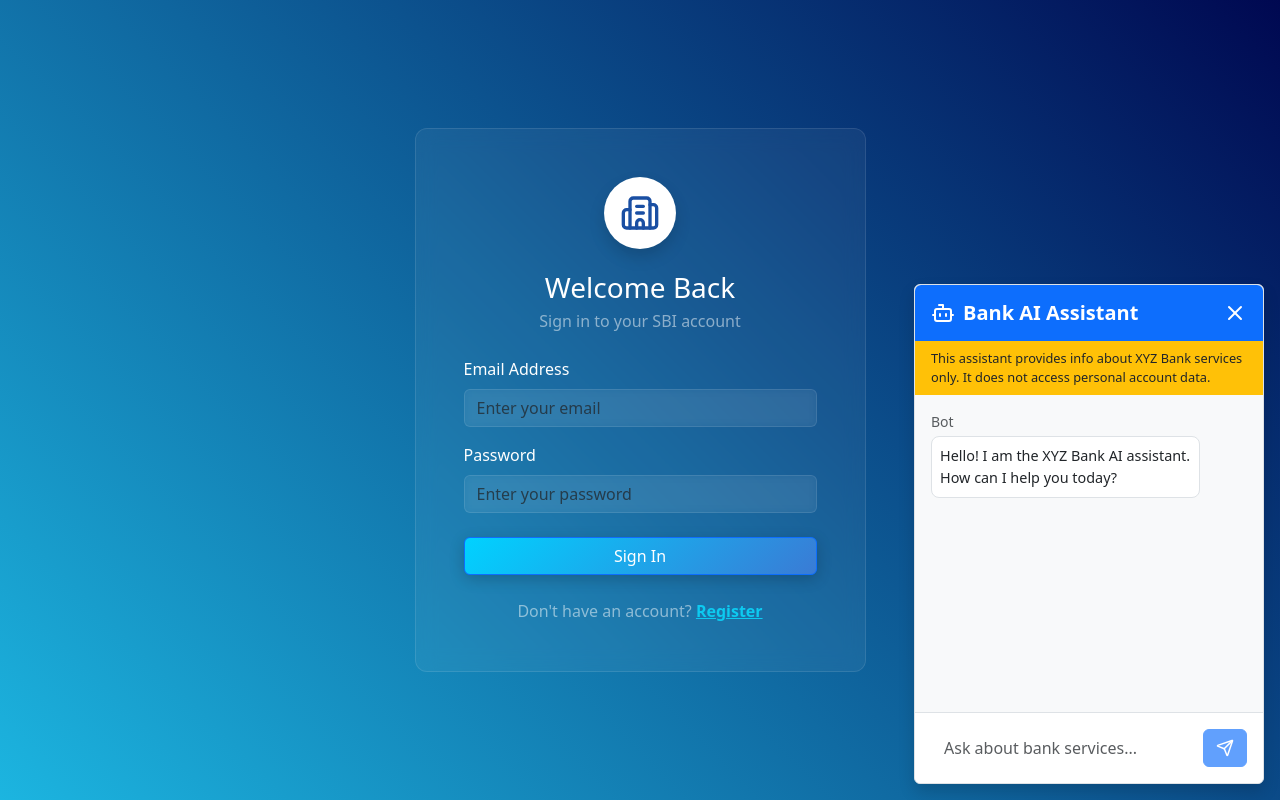
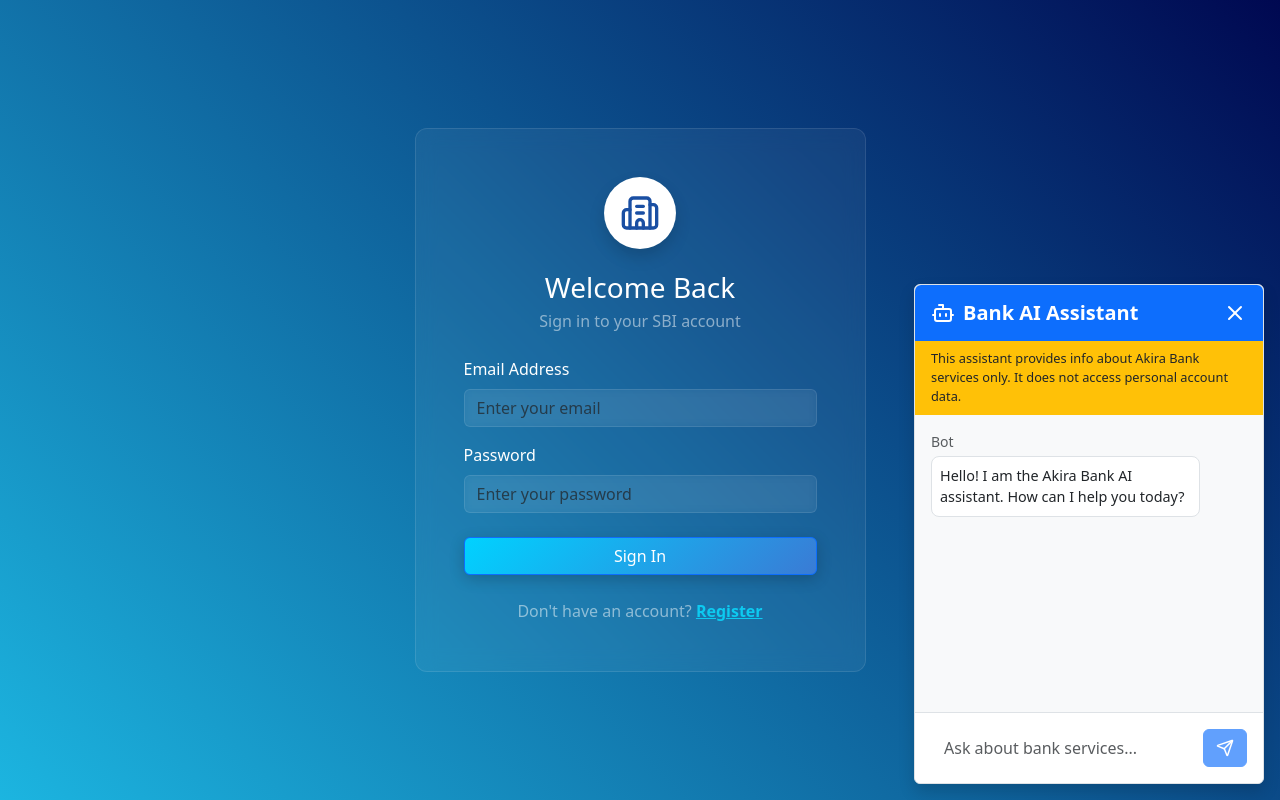
Before and after one commit to Shantanu10431/BankingApp, a React (Vite) app: page /login in a window 1280 px wide. Both pictures are taken after a click on the button 1234 px from the left and 754 px from the top of the page. Built offline with nearby package versions, Linux system fonts and the light colour scheme; no server answers.

Commit message:
chore: rebrand XYZ Bank to Akira Bank

```diff
--- a/src/components/ChatBot.tsx
+++ b/src/components/ChatBot.tsx
@@ -10,7 +10,7 @@
     const [isOpen, setIsOpen] = useState(false);
     const [message, setMessage] = useState('');
     const [chat, setChat] = useState<ChatMessage[]>([
-        { type: 'bot', text: 'Hello! I am the XYZ Bank AI assistant. How can I help you today?' }
+        { type: 'bot', text: 'Hello! I am the Akira Bank AI assistant. How can I help you today?' }
     ]);
     const [isLoading, setIsLoading] = useState(false);
     const messagesEndRef = useRef<HTMLDivElement>(null);
@@ -93,7 +93,7 @@
 
                     {/* Warning Banner */}
                     <div className="bg-warning text-dark px-3 py-2" style={{ fontSize: '0.8rem' }}>
-                        This assistant provides info about XYZ Bank services only. It does not access personal account data.
+                        This assistant provides info about Akira Bank services only. It does not access personal account data.
                     </div>
 
                     {/* Chat Messages */}
```
Also changed, not shown: 1 other file (tests, documents, lock files or other folders).
